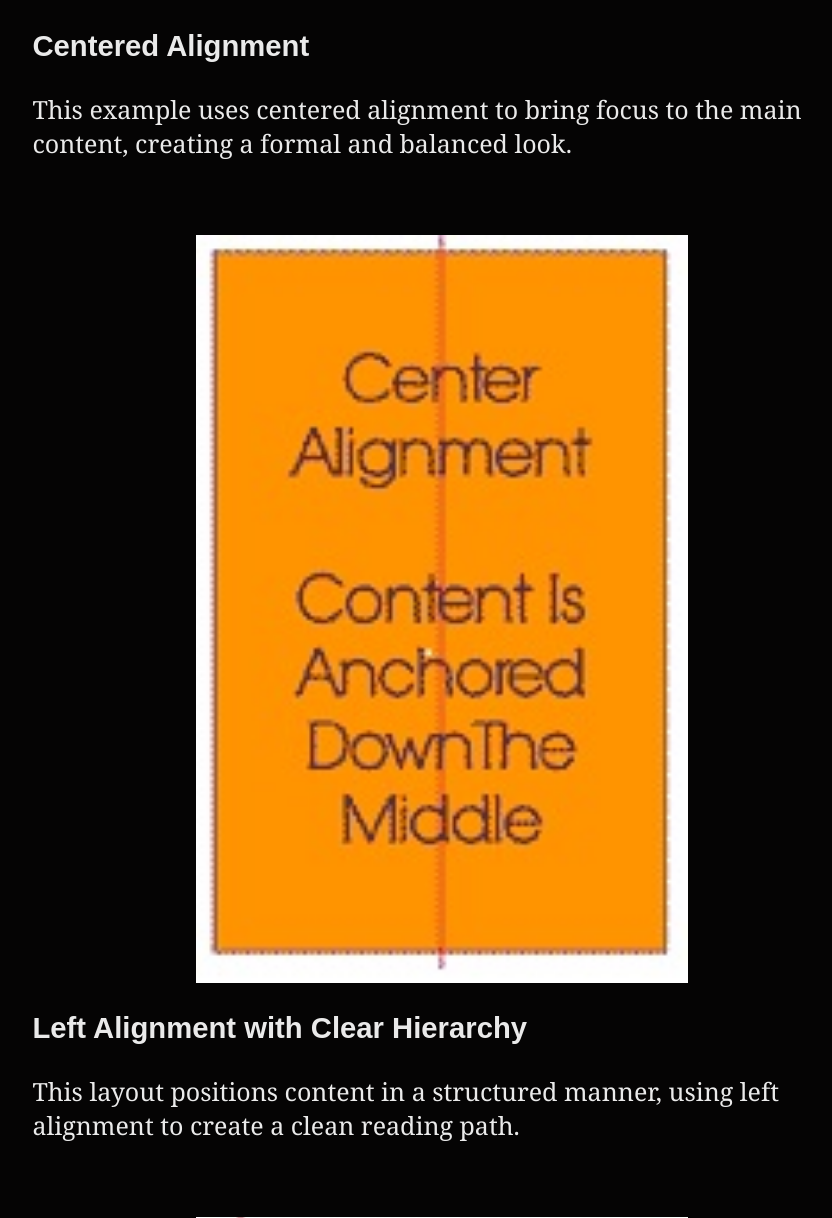
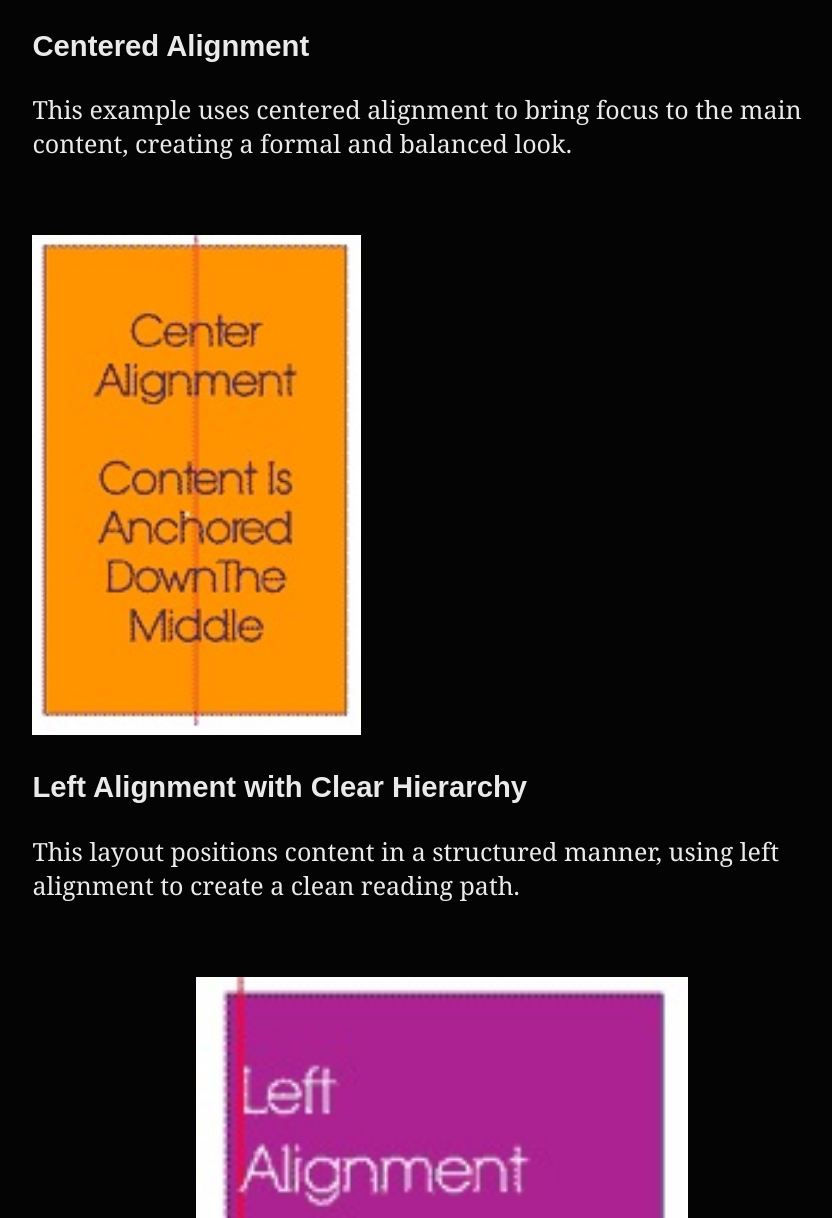
Before and after one commit to dp8523/ISTE-240-CRAP-Principles, a PHP site: page /pages/alignment/alignment.php in a window 1280 px wide. Shown: the part 638-1856 px from the top of the page, without its empty margins (198-1030 px from the left). Run offline with PHP 8.4, Linux system fonts and the light colour scheme; some web fonts are replaced.

Commit message:
Vertical Images

```diff
--- a/assets/css/styles.css
+++ b/assets/css/styles.css
@@ -205,6 +205,10 @@ p {
     color: #555;
 }
 
+.imgVertical{
+    height:500px;
+    width: auto;
+}
 /* Interactive Window Start */
 
 .interactive {
--- a/pages/alignment/alignment.php
+++ b/pages/alignment/alignment.php
@@ -26,7 +26,8 @@
         );
         ?>
     </section>
-        <img class="imgCenter" src="<?php echo $path; ?>assets/images/alignment_good1.jpg" alt="Centered Alignment Example">
+
+        <img class="imgVertical" src="<?php echo $path; ?>assets/images/alignment_good1.jpg" alt="Centered Alignment Example">
 
     <section>
         <?php
```
